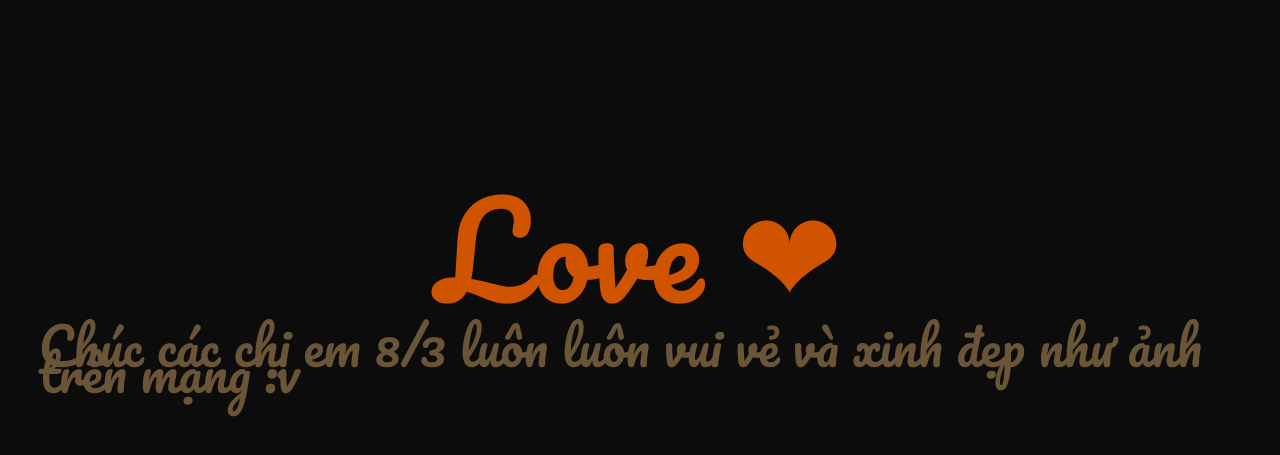
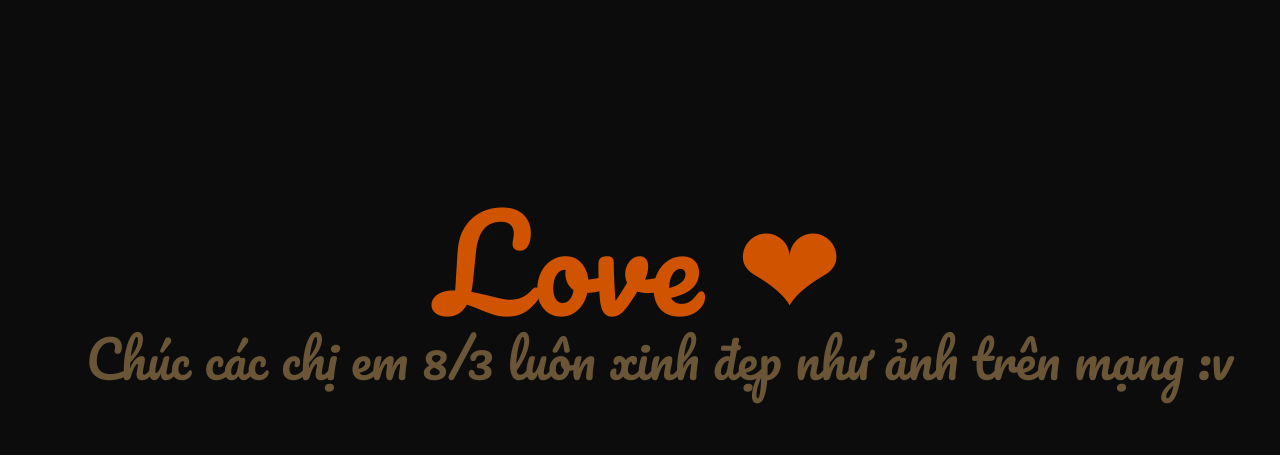
Before and after one commit to phamthienwd/phamthienwd.github.io, a plain HTML site: page index.html in a window 1280 px wide. Shown: the part 115-570 px from the top of the page. Drawn offline with Linux system fonts and the light colour scheme; a web font is replaced by a local one.

Commit message:
Update index.html

```diff
--- a/index.html
+++ b/index.html
@@ -39,7 +39,7 @@ supportsCssVars() || alert("Please view this demo in a modern browser that suppo
 					<span>Love ❤</span>
 				</h2>
 				<h2 class="content__title no-select">
-					<span class="content__title-sub">Chúc các chị em 8/3 luôn luôn vui vẻ và xinh đẹp như ảnh trên mạng :v </span>
+					<span class="content__title-sub">Chúc các chị em 8/3 luôn xinh đẹp như ảnh trên mạng :v </span>
 				</h2>
 			</div>
 		</main>
```
